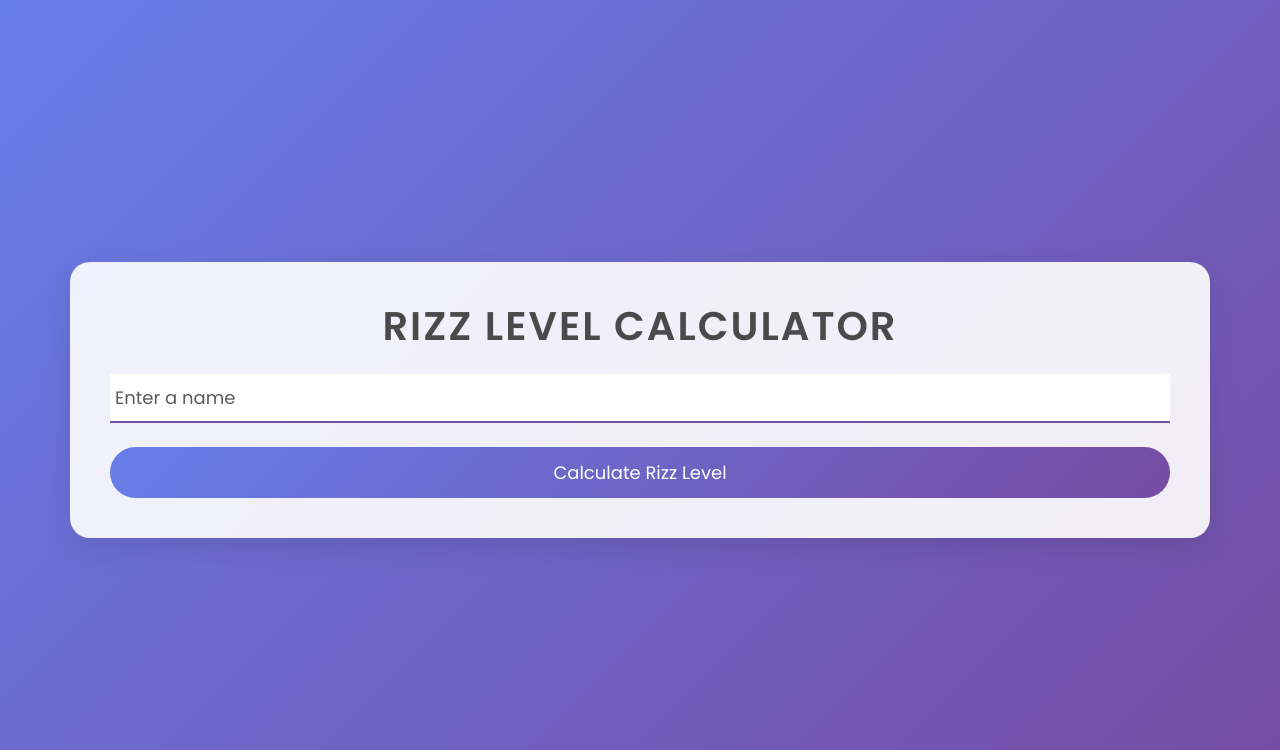
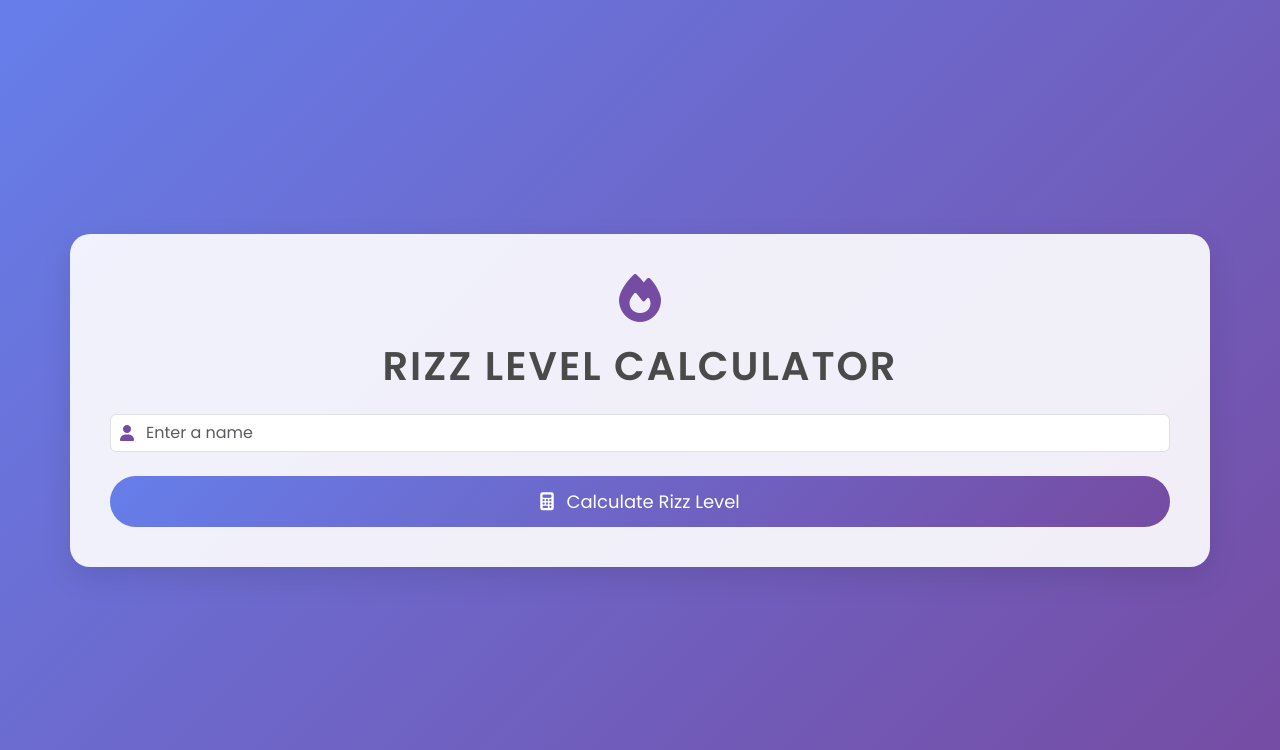
Before and after one commit to whgfive/rizz-calculator, a Flask app: page / in a window 1280 px wide. Shown: the top 750 px of the page. Run offline with Flask 2, Linux system fonts and the light colour scheme.

Commit message:
Update input.html

```diff
--- a/templates/input.html
+++ b/templates/input.html
@@ -6,6 +6,8 @@
     <title>Rizz Level Calculator</title>
     <link href="https://cdn.jsdelivr.net/npm/bootstrap@5.3.0-alpha1/dist/css/bootstrap.min.css" rel="stylesheet">
     <link href="https://fonts.googleapis.com/css2?family=Poppins:wght@400;600;700&display=swap" rel="stylesheet">
+    <!-- Add Font Awesome CSS -->
+    <link rel="stylesheet" href="https://cdnjs.cloudflare.com/ajax/libs/font-awesome/6.4.0/css/all.min.css">
     <style>
         body {
             font-family: 'Poppins', sans-serif;
@@ -29,14 +31,6 @@
             text-transform: uppercase;
             letter-spacing: 2px;
         }
-        .form-control {
-            border: none;
-            border-bottom: 2px solid #764ba2;
-            border-radius: 0;
-            padding: 10px 5px;
-            font-size: 18px;
-            transition: all 0.3s ease;
-        }
         .form-control:focus {
             box-shadow: none;
             border-color: #667eea;
@@ -114,36 +88,65 @@
         #rizzResult {
             animation: pulseAndBlink 2s infinite;
             display: inline-block;
-            width: 100%; /* Ensure the inline-block takes full width */
-            text-align: center; /* Center the text within the element */
+            width: 100%;
+            text-align: center;
+        }
+
+        /* New styles for icons */
+        .input-icon {
+            position: absolute;
+            left: 10px;
+            top: 50%;
+            transform: translateY(-50%);
+            color: #764ba2;
+        }
+        .form-control {
+            padding-left: 35px;
+        }
+        .btn-primary i {
+            margin-right: 8px;
+        }
+        .rizz-icon {
+            font-size: 48px;
+            margin-bottom: 20px;
+            color: #764ba2;
         }
     </style>
 </head>
 <body>
     <div class="container">
+        <div class="text-center">
+            <i class="fas fa-fire rizz-icon"></i>
+        </div>
         <h1 class="mb-4">Rizz Level Calculator</h1>
         <form id="rizzForm" autocomplete="off">
-            <div class="mb-4">
-                <input type="search" class="form-control" id="name" name="name" required autocomplete="off" placeholder="Enter a name">
+            <div class="mb-4 position-relative">
+                <label for="name" class="form-label visually-hidden">Enter a name</label>
+                <i class="fas fa-user input-icon"></i>
+                <input type="text" class="form-control" id="name" name="name" required autocomplete="off" placeholder="Enter a name" aria-label="Enter a name">
             </div>
-            <button type="submit" class="btn btn-primary w-100">Calculate Rizz Level</button>
+            <button type="submit" class="btn btn-primary w-100">
+                <i class="fas fa-calculator"></i> Calculate Rizz Level
+            </button>
         </form>
         <div id="result" class="mt-4" style="display: none;">
             <div class="alert alert-info">
-                <h4 class="alert-heading text-center mb-3">Rizz Level Result</h4>
+                <h4 class="alert-heading text-center mb-3">
+                    <i class="fas fa-chart-line"></i> Rizz Level Result
+                </h4>
                 <p id="rizzResult" class="text-center mb-2 fs-5"></p>
             </div>
             <div class="rizz-label-container">
                 <p id="rizzLabel"></p>
             </div>
-            <button id="calculateAnother" class="btn btn-primary w-100 mt-3">Calculate Another</button>
+            <button id="calculateAnother" class="btn btn-primary w-100 mt-3">
+                <i class="fas fa-redo"></i> Calculate Another
+            </button>
         </div>
-    </div>
 
-    <!-- Loading spinner -->
-    <div id="loading">
-        <div class="spinner-container">
-            <div class="spinner-border text-light" role="status">
+        <!-- Loading spinner -->
+        <div id="loading" class="text-center mt-3">
+            <div class="spinner-border text-primary" role="status">
                 <span class="visually-hidden">Loading...</span>
             </div>
         </div>
@@ -156,6 +159,7 @@
             const name = document.getElementById('name').value;
 
             document.getElementById('loading').style.display = 'block';
+            document.getElementById('rizzForm').style.display = 'none';
 
             setTimeout(() => {
                 fetch('/', {
@@ -173,7 +177,6 @@
                     const cacheStatus = data.from_cache ? " (Old Rizzler)" : " (New Rizzler)";
                     document.getElementById('rizzResult').textContent = resultText + cacheStatus;
                     document.getElementById('rizzLabel').textContent = `${data.rizz_label}`;
-                    document.getElementById('rizzForm').style.display = 'none';
                     document.getElementById('result').style.display = 'block';
                 });
             }, 1500);
```
Also changed, not shown: other parts of templates/input.html (+3 -23 lines).
